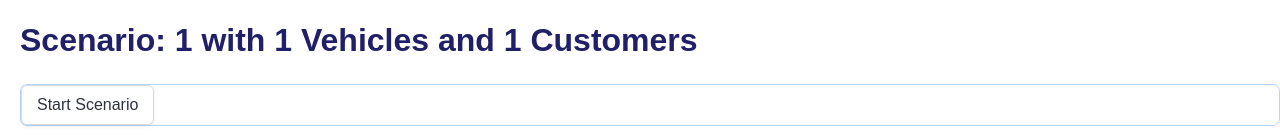
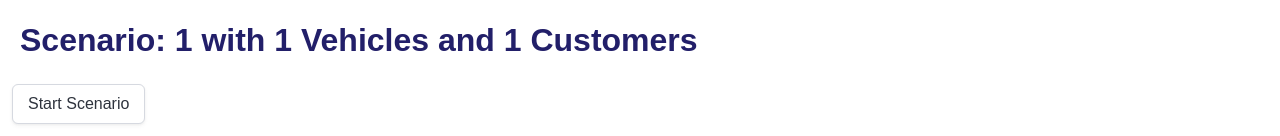
Before and after one commit to Shadow-Devil/delamain-corporation-hackatum-2024, a Flask app: template templates/scenario.html in a window 1280 px wide. Shown: the part 114-250 px from the top of the page. Run offline with Flask 3, Linux system fonts and the light colour scheme; the template is opened without the code that fills it: most values are stand-ins (such as "Sample title", 1, 10 or a date in 2020).

Commit message:
fix button layout

```diff
--- a/templates/scenario.html
+++ b/templates/scenario.html
@@ -14,12 +14,12 @@ Delamain Corporation - Scenario {{ scenario.id }}
 <div class="container">
     <h2 class="subtitle">Scenario: {{ scenario.id }} with {{ scenario.vehicles|length }} Vehicles
                 and {{ scenario.customers|length }} Customers</h2>
-    <p class="control">
+
     <button
             hx-post="{{ url_for("launch_scenario", id=scenario.id) }}"
             hx-swap="outerHTML"
             hx-on::before-request="startLoop()"
-            class="button">Start Scenario</button> </p>
+            class="button mb-3 ml-3">Start Scenario</button>
     <div id="map"></div>
 </div>
 
```
